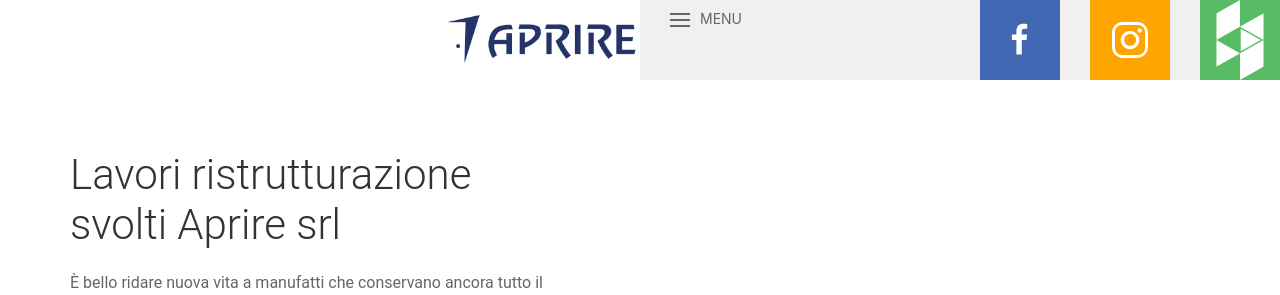
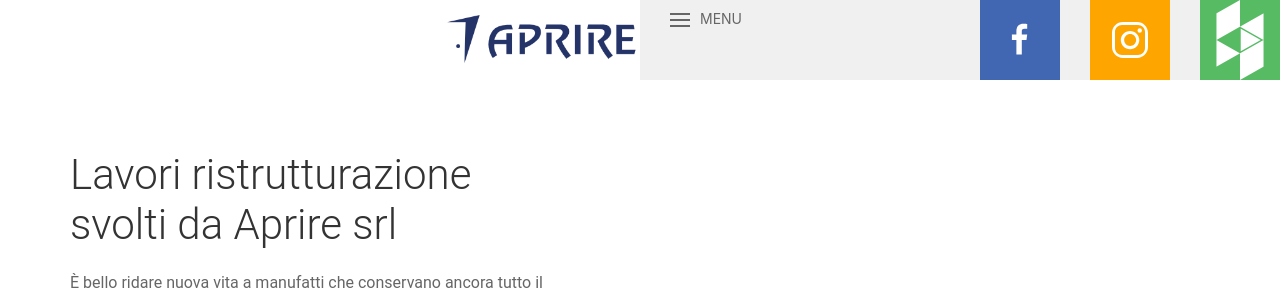
Before and after one commit to VeryContent/apriresrl, a Gatsby site: page /realizzazioni/ristrutturazione in a window 1280 px wide. Shown: the top 295 px of the page. Built offline with nearby package versions, Linux system fonts and the light colour scheme; Gatsby itself is replaced by a stand-in of ours; a web font is replaced by a local one.

Commit message:
Update ristrutturazione.js

```diff
--- a/src/pages/realizzazioni/ristrutturazione.js
+++ b/src/pages/realizzazioni/ristrutturazione.js
@@ -43,7 +43,7 @@ class IndexRistrutturazione extends Component {
       </Helmet>
 
       <div className="uk-container-large" style={{marginLeft: 'auto',marginRight: 'auto'}}><div className="uk-padding-large uk-width-1-2@l uk-flex uk-flex-middle uk-first-column"><div>
-      <h1>Lavori ristrutturazione svolti Aprire srl  </h1>
+      <h1>Lavori ristrutturazione svolti da Aprire srl  </h1>
       <p>È bello ridare nuova vita a manufatti che conservano ancora tutto il fascino e la bellezza della storia. È quello che amiamo fare quando andiamo a completare i <b>lavori di ristrutturazione svolti dai nostri partner, con l’installazione dei serramenti</b>.</p>
       <h2>Ristrutturazione: recupero di vecchi edifici </h2>
       <p>In venticinque anni di attività ci siamo occupati spesso di completare i <b>lavori di ristrutturazione svolti dai nostri partner</b>. Abbiamo riportato alla luce un vecchio cascinale di campagna, abbandonato, ma che ancora era in grado di trasmettere l’antica cultura contadina. Abbiamo affrontato con i clienti e i progettisti i delicati aspetti legati al recupero e alla ristrutturazione di un manufatto che andava rispettato e nello stesso tempo trasformato.</p>
```
